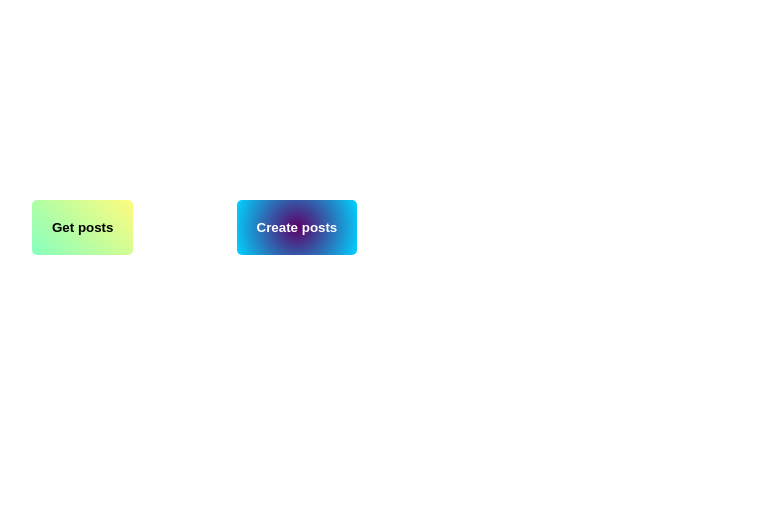
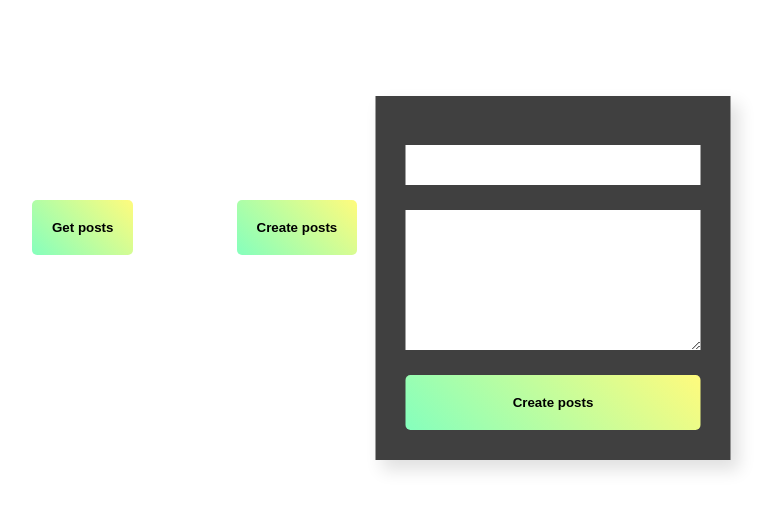
Before and after one commit to chenpetro/2022_10_22_xmlHttpRequest, a plain HTML site: page index.html in a window 1280 px wide. Shown: the whole page, without its empty margins (87-859 px from the left). Drawn offline with Linux system fonts and the light colour scheme.

Commit message:
lesson6 12.11

```diff
--- a/index.html
+++ b/index.html
@@ -12,10 +12,21 @@
         <div class="posts-nav">
 
             <button type="button" class="get-posts">Get posts</button>
-            <button type="button" class="add-posts">Create posts</button>
+            <button type="button" class="open-popup">Create posts</button>
 
         </div>
 
+        <div class="pop-up">
+            <a href="" class="close-popup">
+                <img src="" alt="">
+            </a>
+            <form action="" class="form-add-post">
+                <input type="text" name="title" id="title">
+                <textarea name="text" id="text" cols="30" rows="10"></textarea>
+                <button type="button" class="add-posts">Create posts</button>
+
+            </form>
+        </div>
         <div class="posts-box">
 
         </div>
--- a/script.js
+++ b/script.js
@@ -12,8 +12,7 @@ function getPosts(callback) {
   xhr.addEventListener("load", () => {
     console.log("Loaded successfully");
     const response = JSON.parse(xhr.response);
-    console.log(response);
-
+    // console.log(response);
     callback(response);
   });
 
@@ -106,7 +105,10 @@ btnAddPosts.addEventListener('click', (e) =>{
   }
 
   createPost(newPost, response => {
-    console.log(response);
+    // console.log(response);
+    const card = cardTemplate(response);
+    postBox.insertAdjacentElement('afterbegin', card);
+    console.log(card);
 
   })
 
--- a/style.css
+++ b/style.css
@@ -9,6 +9,7 @@
 
 body {
     font-family: 'Commissioner', sans-serif;
+    position: relative;
     /* <link rel="preconnect" href="https://fonts.googleapis.com">
 <link rel="preconnect" href="https://fonts.gstatic.com" crossorigin>
 <link href="https://fonts.googleapis.com/css2?family=Commissioner:wght@100..900&display=swap" rel="stylesheet"> */
@@ -35,14 +36,31 @@ body {
 }
 
 .add-posts{
+    width: 100%;
     padding: 20px;
     border: 0px;
     border-radius: 5px;
+    background: linear-gradient(45deg, #85FFBD 0%, #FFFB7D 100%);
     font-weight: 700;
     cursor: pointer;
     transition: 0.5s;
-    background-image: radial-gradient(circle, #5c0067 0%, #00d4ff 100%);
-    color: #ffffff;
+    margin-right: 100px;
+}
+
+.open-popup{
+    padding: 20px;
+    border: 0px;
+    border-radius: 5px;
+    background: linear-gradient(45deg, #85FFBD 0%, #FFFB7D 100%);
+    font-weight: 700;
+    cursor: pointer;
+    transition: 0.5s;
+    margin-right: 100px;
+}
+
+.open-popup:hover{
+    transform: scale(1.1);
+    box-shadow: 7px 9px 16px -1px rgba(0, 0, 0, 0.12);
 }
 
 .add-posts:hover{
@@ -113,3 +131,49 @@ body {
    justify-content: center;
 
 }
+
+.pop-up{
+    max-width: 600px;
+    background: #404040;
+    box-shadow: 7px 9px 16px 1px rgba(0,0,0,0.12);
+    padding: 30px;
+    position: absolute;
+    top: 50%;
+    left: 50%;
+    transform: translate(-50%, -50%);
+    z-index: 999;
+}
+
+.form-add-post {
+    display: flex;
+    flex-direction: column;
+}
+
+.form-add-post input{
+    height: 40px;
+    margin-bottom: 25px;
+    border: 0px;
+    outline: 3px solid transparent;
+    transition: 0.5s;
+    padding: 20px;
+
+}
+
+
+.form-add-post input:focus{
+    outline: 3px solid #50faa0;
+}
+
+.form-add-post textarea{
+    height: 140px;
+    margin-bottom: 25px;
+    border: 0px;
+    outline: 3px solid transparent;
+    transition: 0.5s;
+    padding: 20px;
+}
+
+
+.form-add-post input:focus{
+    outline: 3px solid #50faa0;
+}
```
